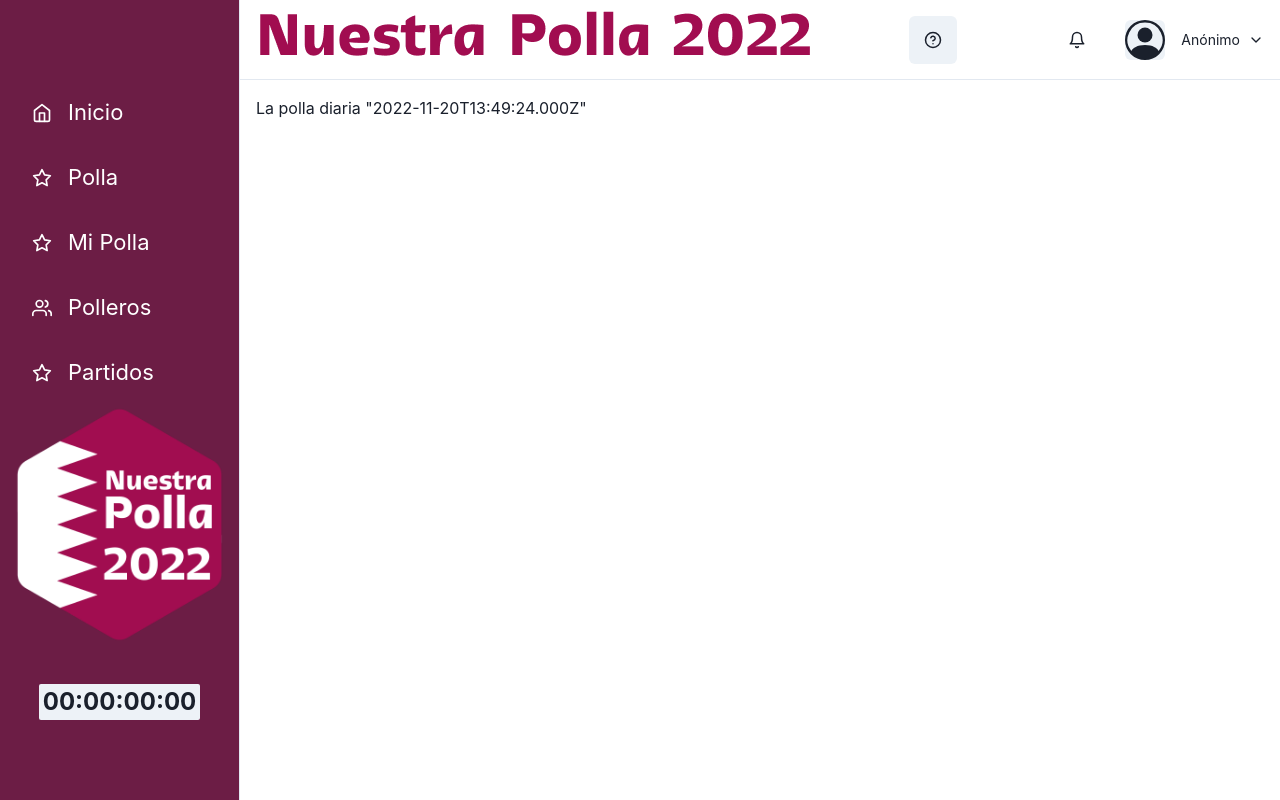
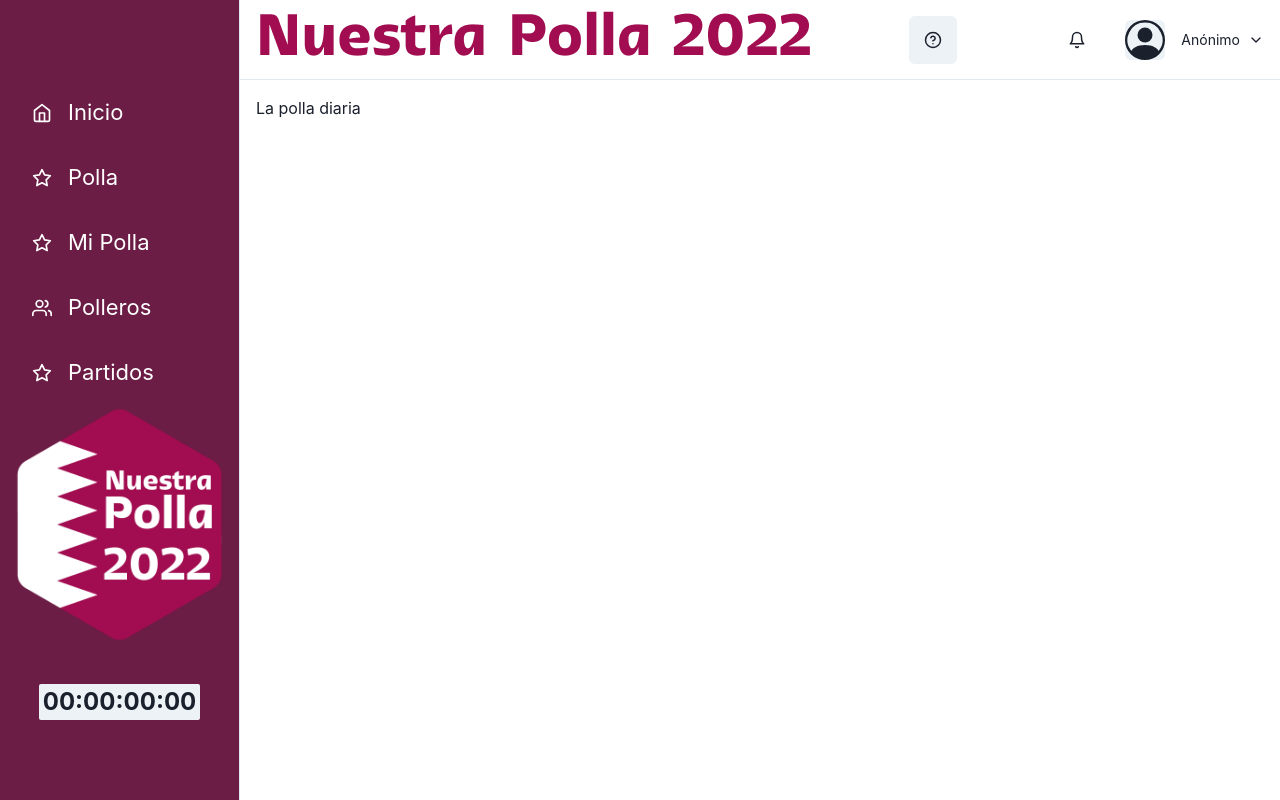
Before and after one commit to alegreiff/supateste, a Next.js app: page /polla/polla in a window 1280 px wide. Built offline with nearby package versions, Linux system fonts and the light colour scheme; what @supabase/auth-helpers-react would draw is missing.

Commit message:
unopolla

```diff
--- a/pages/polla/polla.js
+++ b/pages/polla/polla.js
@@ -59,12 +59,14 @@ export default function PaginaPolla() {
 
   return (
     <>
-      <h2>La polla diaria {JSON.stringify(value)} </h2>
+      <h2>La polla diaria </h2>
 
       <Box marginBottom={5}>
         {fechaspartidos &&
           fechaspartidos.map((dia, i) => (
             <Tag
+              m={2}
+              p={2}
               key={i}
               onClick={() => {
                 setValueDate(new Date(dia.mifecha));
```
